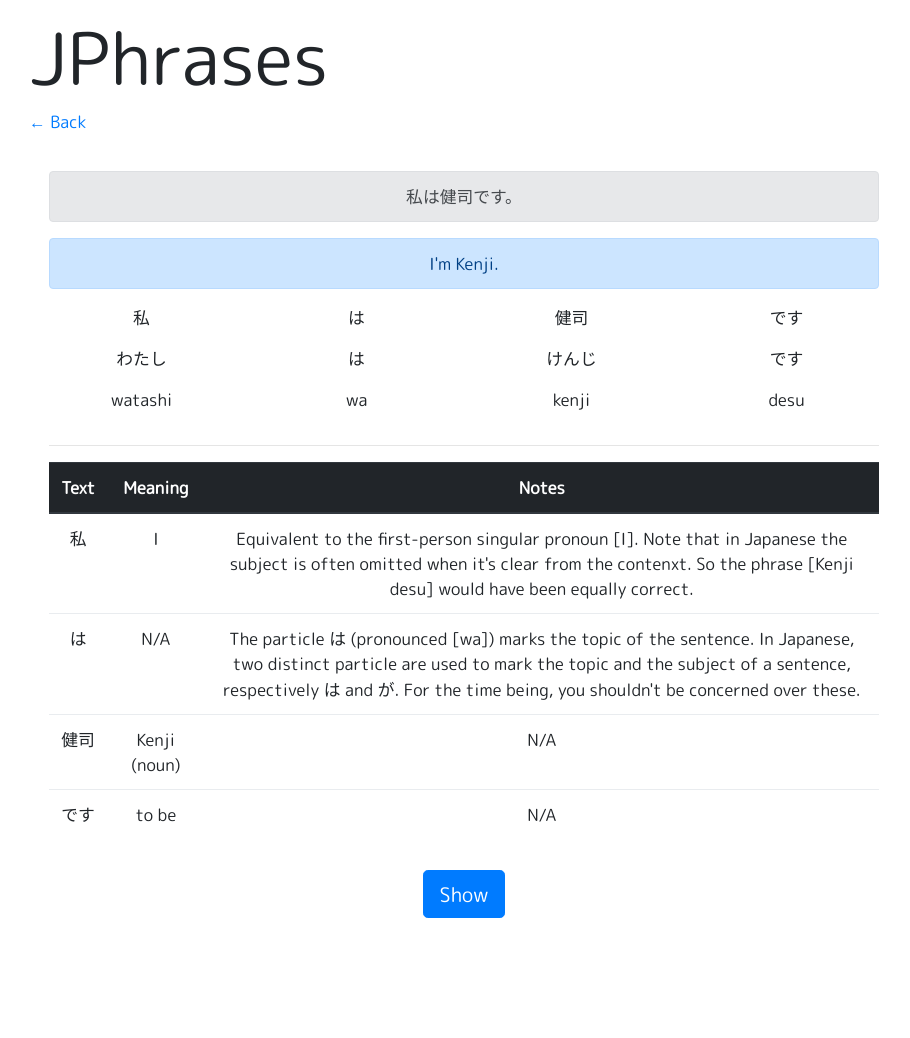
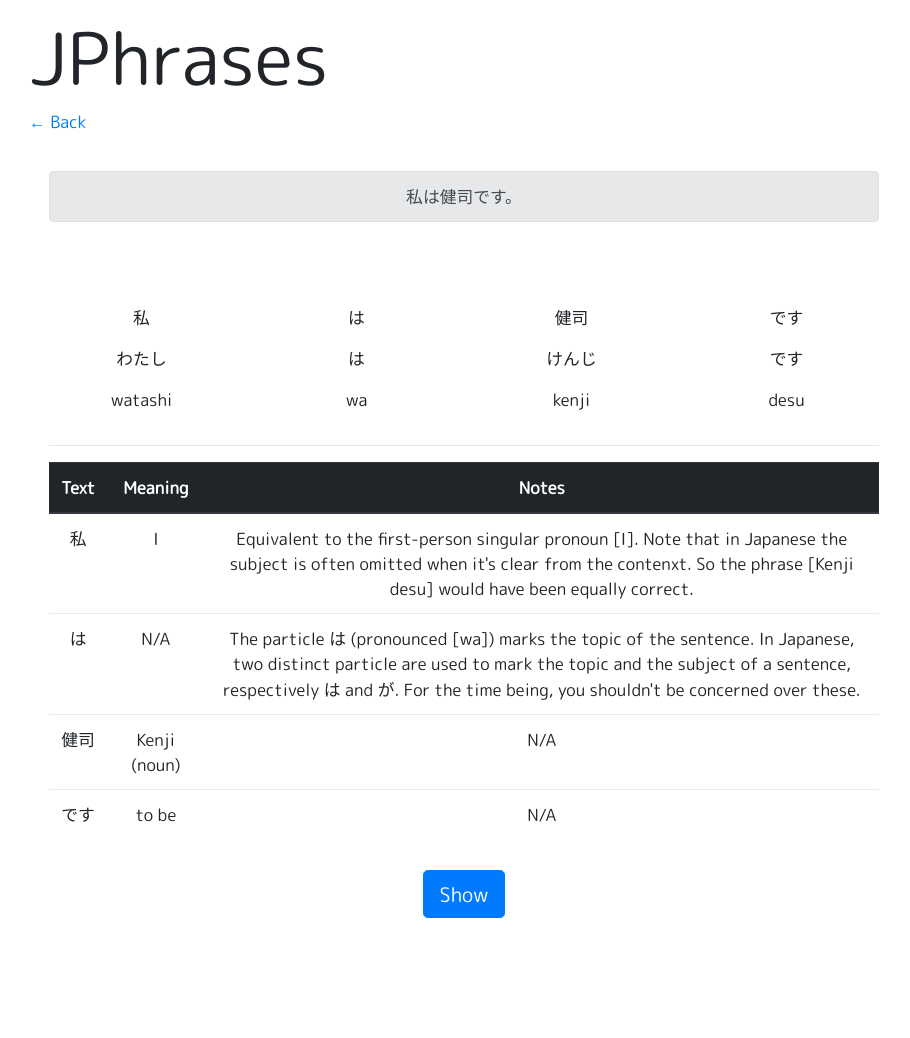
Before and after one commit to alessandrosp/jphrases, a Jekyll site: the page built from docs/_units/unit_01.md, in a window 1280 px wide. Shown: the whole page, without its empty margins (176-1086 px from the left). Built offline with Jekyll 4.4.1, drawn with Linux system fonts in a browser that asks for light colours; nearby versions of some CDN libraries.

Commit message:
Update style.css

```diff
--- a/docs/assets/style.css
+++ b/docs/assets/style.css
@@ -16,6 +16,10 @@ body {
 .explanation {
   margin-left: 15px;
   margin-right: 15px;
+}
+
+.showable {
+  visibility: hidden;
 }
 
 .token:hover {
```
